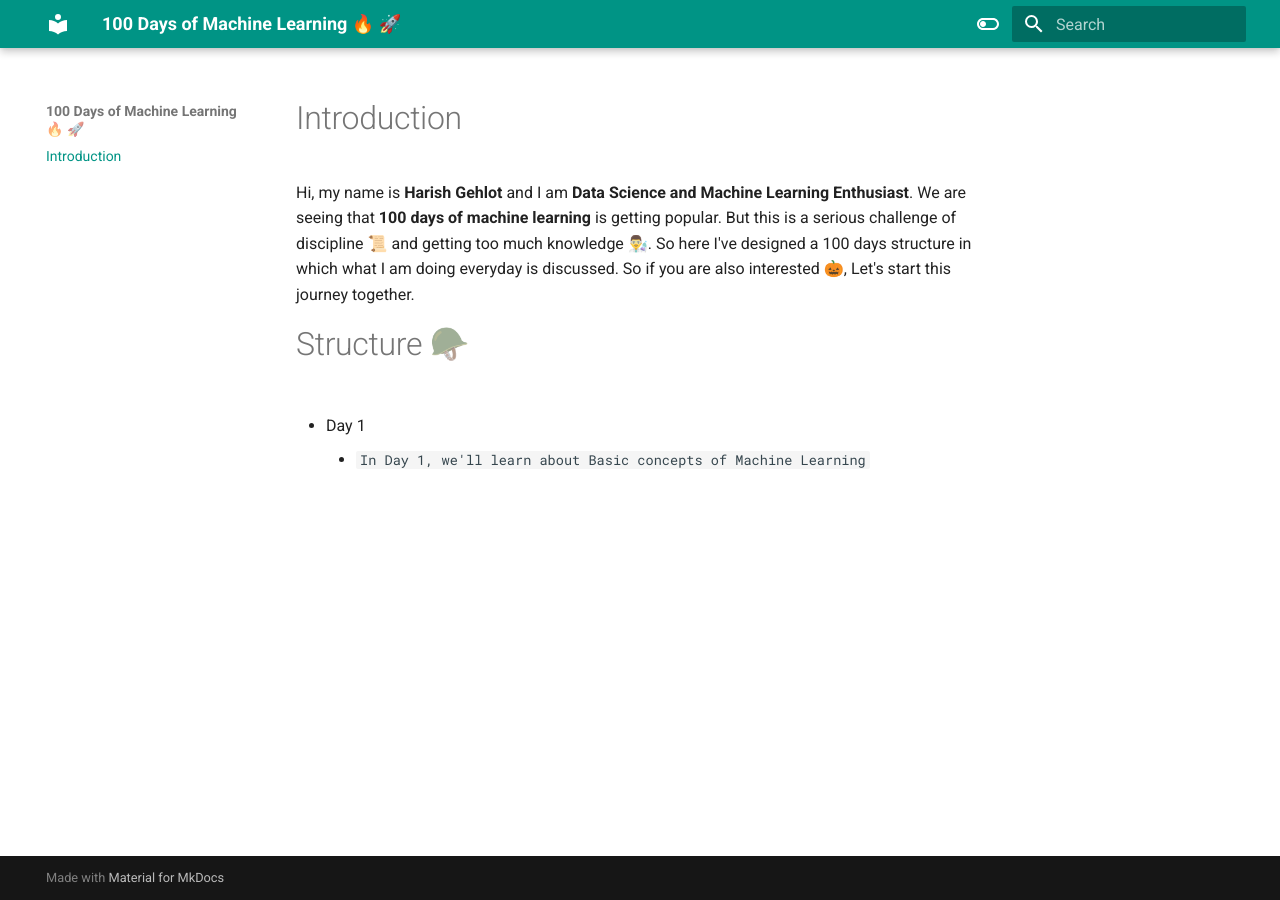
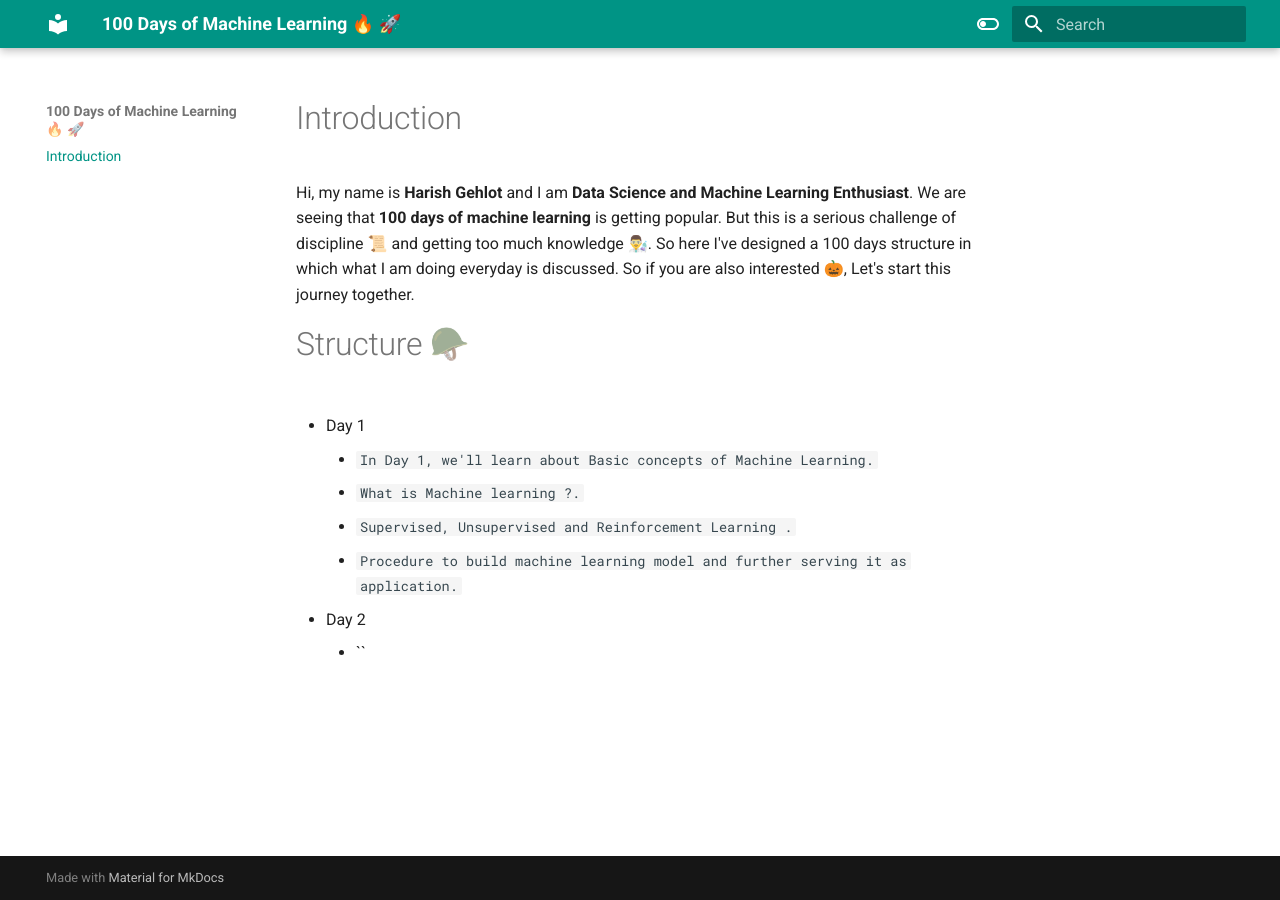
Before and after one commit to Hg03/100-Days-Of-Machine-Learning, an MkDocs documentation site: the page built from docs/index.md, in a window 1280 px wide. Built offline with MkDocs 1.6.1 and Material for MkDocs 9.7.7, drawn with Linux system fonts in a browser that asks for light colours.

Commit message:
day2 added

```diff
--- a/docs/index.md
+++ b/docs/index.md
@@ -7,4 +7,11 @@ Hi, my name is **Harish Gehlot** and I am **Data Science and Machine Learning En
 
 - Day 1
 
-    - `In Day 1, we'll learn about Basic concepts of Machine Learning`
+    - `In Day 1, we'll learn about Basic concepts of Machine Learning.`
+    - `What is Machine learning ?.`
+    - `Supervised, Unsupervised and Reinforcement Learning .`
+    - `Procedure to build machine learning model and further serving it as application.`
+
+- Day 2
+
+    - ``
```
